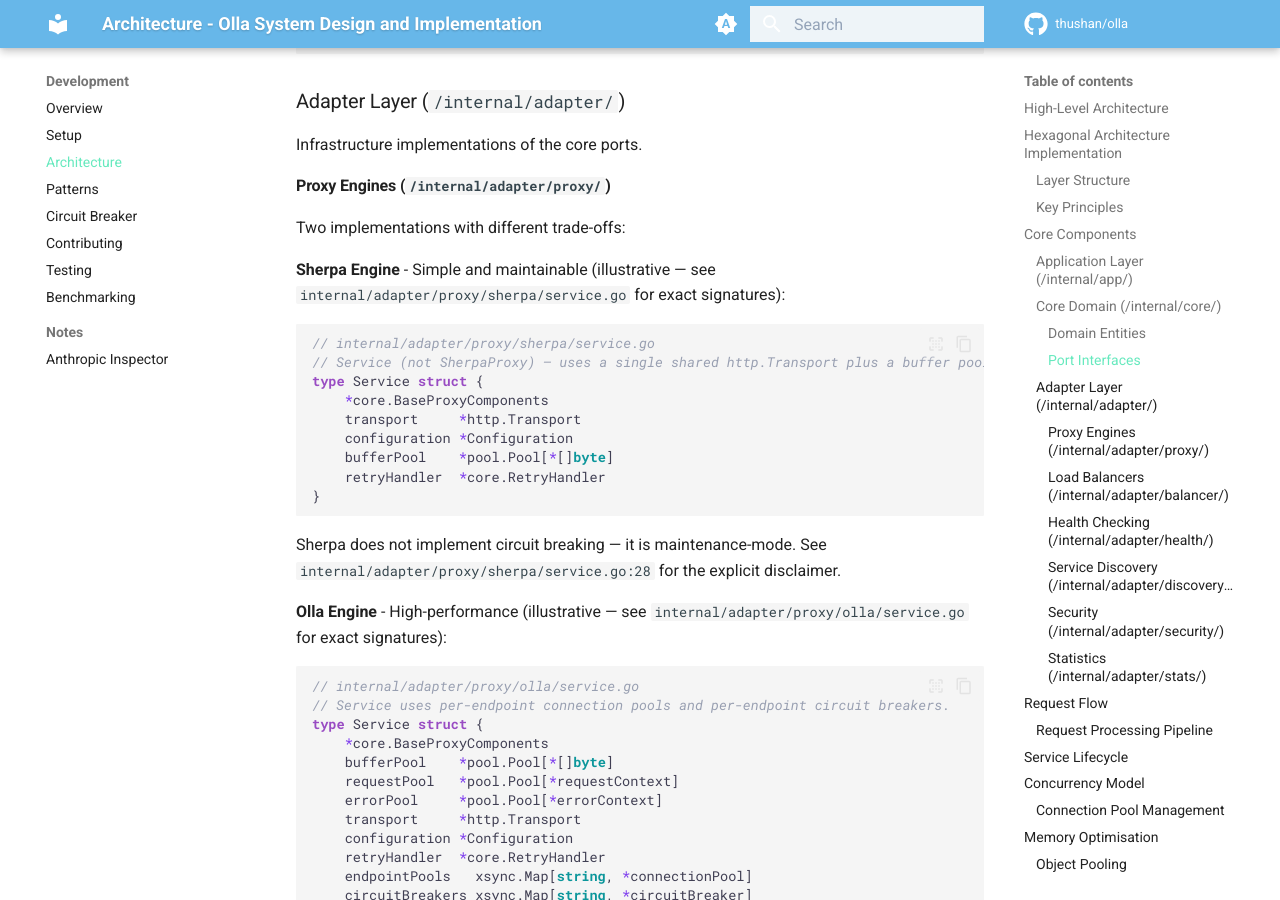
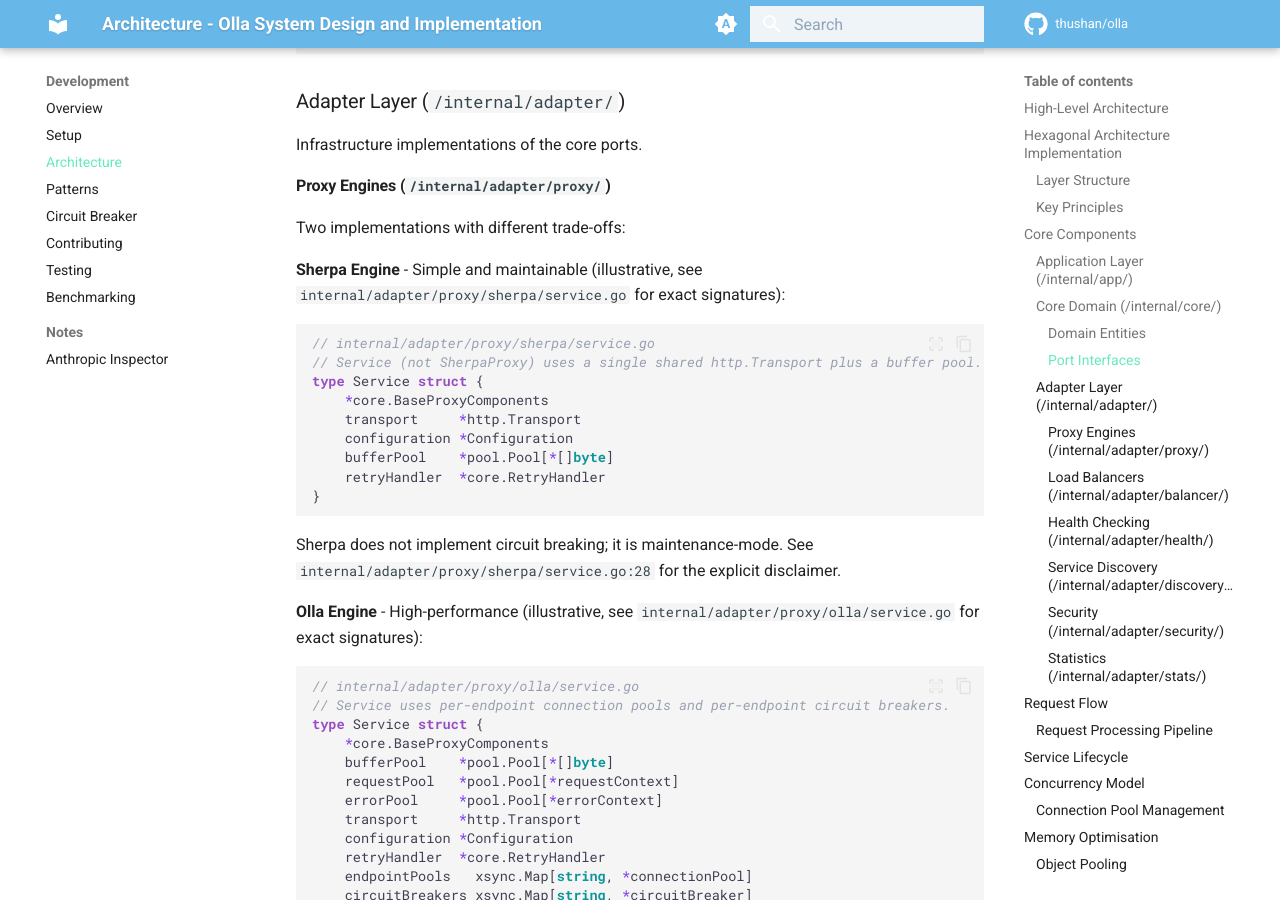
Before and after one commit to leo-3889/olla, an MkDocs documentation site: the page built from docs/content/development/architecture.md, in a window 1280 px wide and 900 px high, scrolled down 3286 px. Built offline with MkDocs 1.6.1 and Material for MkDocs 9.7.7, drawn with Linux system fonts in a browser that asks for light colours; comment, search, counter and statistics services are not loaded; some of the changed text lies outside the part shown.

````diff
--- a/docs/content/development/architecture.md
+++ b/docs/content/development/architecture.md
@@ -113,10 +113,10 @@ Contains the business logic and domain models.
 
 #### Domain Entities
 
-The actual structs — do not invent fields not present in the source:
+The actual structs (do not invent fields not present in the source):
 
 ```go
-// internal/core/domain/endpoint.go (key fields only — see source for full definition)
+// internal/core/domain/endpoint.go (key fields only, see source for full definition)
 type Endpoint struct {
     URL              *url.URL
     Name             string
@@ -194,11 +194,11 @@ Infrastructure implementations of the core ports.
 
 Two implementations with different trade-offs:
 
-**Sherpa Engine** - Simple and maintainable (illustrative — see `internal/adapter/proxy/sherpa/service.go` for exact signatures):
+**Sherpa Engine** - Simple and maintainable (illustrative, see `internal/adapter/proxy/sherpa/service.go` for exact signatures):
 
 ```go
 // internal/adapter/proxy/sherpa/service.go
-// Service (not SherpaProxy) — uses a single shared http.Transport plus a buffer pool.
+// Service (not SherpaProxy) uses a single shared http.Transport plus a buffer pool.
 type Service struct {
     *core.BaseProxyComponents
     transport     *http.Transport
@@ -208,9 +208,9 @@ type Service struct {
 }
 ```
 
-Sherpa does not implement circuit breaking — it is maintenance-mode. See `internal/adapter/proxy/sherpa/service.go:28` for the explicit disclaimer.
+Sherpa does not implement circuit breaking; it is maintenance-mode. See `internal/adapter/proxy/sherpa/service.go:28` for the explicit disclaimer.
 
-**Olla Engine** - High-performance (illustrative — see `internal/adapter/proxy/olla/service.go` for exact signatures):
+**Olla Engine** - High-performance (illustrative, see `internal/adapter/proxy/olla/service.go` for exact signatures):
 
 ```go
 // internal/adapter/proxy/olla/service.go
@@ -292,7 +292,7 @@ func (p *PriorityBalancer) Select(ctx context.Context,
 
 #### Statistics (`/internal/adapter/stats/`)
 
-Lock-free using `xsync.Counter` and `xsync.Map` (illustrative — see `internal/adapter/stats/collector.go` for full fields):
+Lock-free using `xsync.Counter` and `xsync.Map` (illustrative, see `internal/adapter/stats/collector.go` for full fields):
 
 ```go
 // internal/adapter/stats/collector.go
@@ -425,7 +426,7 @@ type Pool[T any] struct {
     new  func() T
 }
 
-// NewLitePool is the only constructor — there is no separate reset parameter.
+// NewLitePool is the only constructor; there is no separate reset parameter.
 pool, err := pool.NewLitePool(func() *[]byte {
     buf := make([]byte, streamBufferSize)
     return &buf
````
Also changed, not shown: other parts of docs/content/development/architecture.md (+7 -6 lines), docs/content/development/circuit-breaker.md (+1 -1 lines), docs/content/development/overview.md (+2 -2 lines), docs/content/development/patterns.md (+4 -4 lines), docs/content/development/setup.md (+1 -1 lines).
